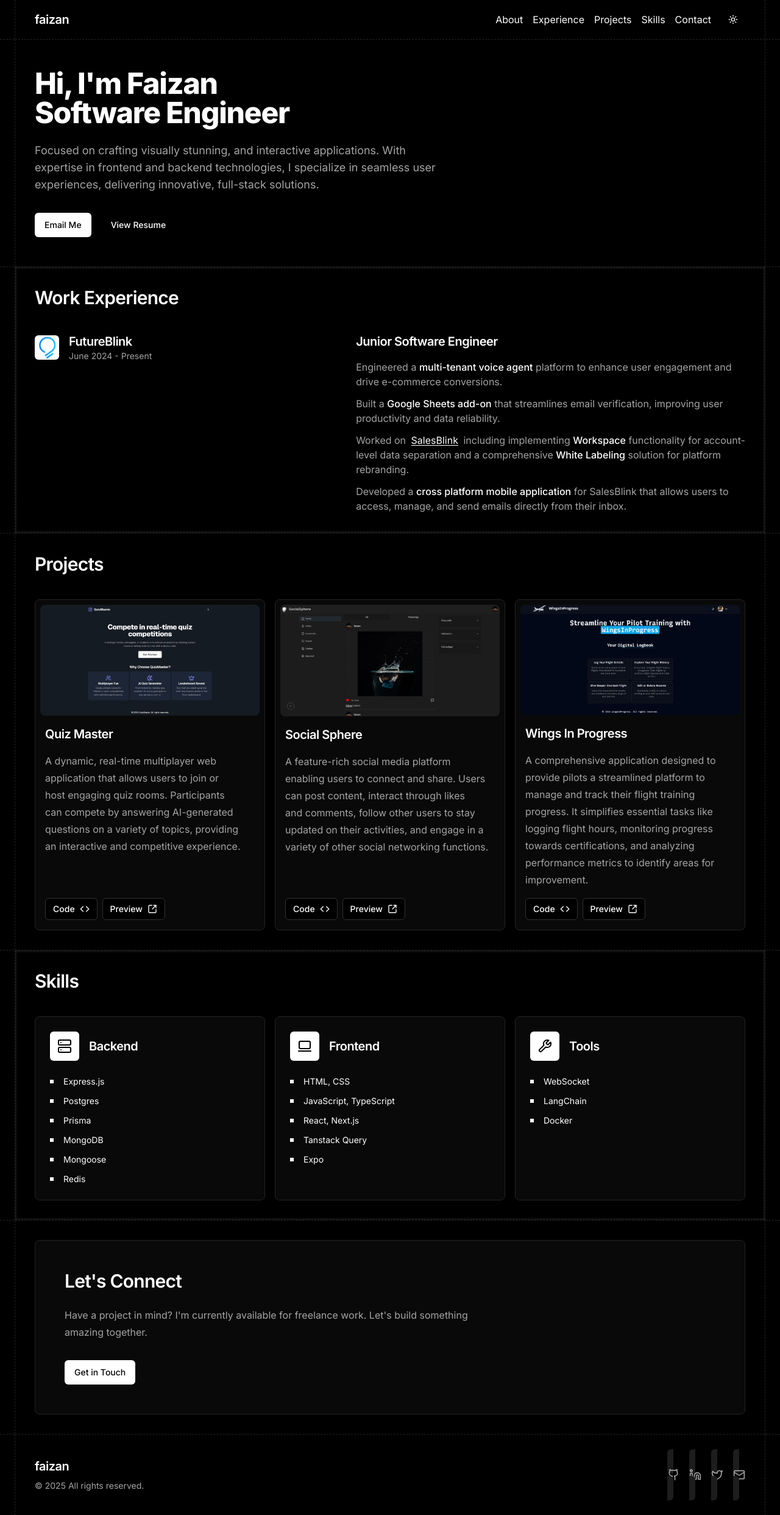
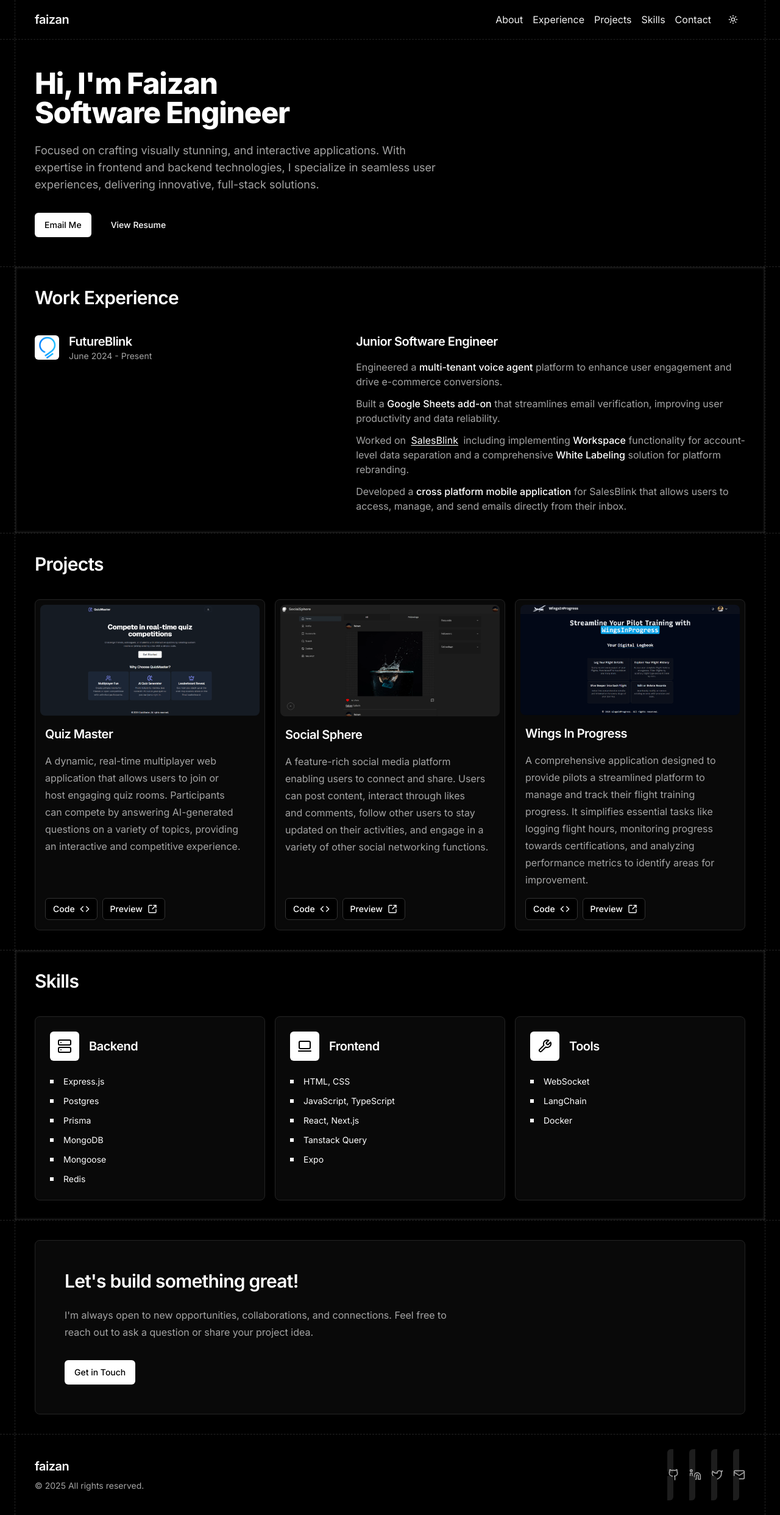
Before and after one commit to IronJosh786/nextjs-portfolio, a Next.js app: page / in a window 1280 px wide. Shown: the whole page at 61% size. Built offline with nearby package versions, Linux system fonts and the light colour scheme.

Commit message:
remove vaul animations and ui enhancements

```diff
--- a/app/page.tsx
+++ b/app/page.tsx
@@ -11,7 +11,6 @@ import { ExperienceSection } from "@/components/ExperienceSection";
 
 export default function Home() {
   return (
-    <div data-vaul-drawer-wrapper="">
     <div className="relative min-h-screen flex flex-col bg-background">
       <Header />
 
@@ -44,6 +43,5 @@ export default function Home() {
 
       <Footer />
     </div>
-    </div>
   );
 }
--- a/components/AboutSection.tsx
+++ b/components/AboutSection.tsx
@@ -6,7 +6,7 @@ import Link from "next/link";
 
 export function AboutSection() {
   const aboutRef = useRef(null);
-  const aboutInView = useInView(aboutRef, { once: true, amount: 0.3 });
+  const aboutInView = useInView(aboutRef, { once: true, amount: 0.1 });
 
   return (
     <motion.section
@@ -17,47 +17,17 @@ export function AboutSection() {
       animate={aboutInView ? "visible" : "hidden"}
       variants={fadeIn}
     >
-      <motion.h1
-        className="mb-6"
-        variants={{
-          hidden: { opacity: 0, y: 20 },
-          visible: {
-            opacity: 1,
-            y: 0,
-            transition: { duration: 0.7, ease: "easeOut" },
-          },
-        }}
-      >
+      <motion.h1 className="mb-6" variants={fadeIn}>
         Hi, I&apos;m <span>Faizan</span>
         <br />
         Software Engineer
       </motion.h1>
-      <motion.p
-        className="mb-8 text-lg"
-        variants={{
-          hidden: { opacity: 0, y: 20 },
-          visible: {
-            opacity: 1,
-            y: 0,
-            transition: { duration: 0.7, delay: 0.2, ease: "easeOut" },
-          },
-        }}
-      >
+      <motion.p className="mb-8 text-lg" variants={fadeIn}>
         Focused on crafting visually stunning, and interactive applications.
         With expertise in frontend and backend technologies, I specialize in
         seamless user experiences, delivering innovative, full-stack solutions.
       </motion.p>
-      <motion.div
-        className="flex gap-2 sm:gap-4"
-        variants={{
-          hidden: { opacity: 0, y: 20 },
-          visible: {
-            opacity: 1,
-            y: 0,
-            transition: { duration: 0.7, delay: 0.2, ease: "easeOut" },
-          },
-        }}
-      >
+      <motion.div className="flex gap-2 sm:gap-4" variants={fadeIn}>
         <Button asChild>
           <Link target="_blank" href={"mailto:faizanejazshaikh@gmail.com"}>
             Email Me
--- a/components/ContactSection.tsx
+++ b/components/ContactSection.tsx
@@ -7,7 +7,7 @@ import Link from "next/link";
 
 export function ContactSection() {
   const contactRef = useRef(null);
-  const contactInView = useInView(contactRef, { once: true, amount: 0.3 });
+  const contactInView = useInView(contactRef, { once: true, amount: 0.1 });
 
   return (
     <motion.section
@@ -19,43 +19,15 @@ export function ContactSection() {
       variants={fadeIn}
     >
       <Card className="p-8 md:p-12">
-        <motion.h2
-          className="mb-4"
-          variants={{
-            hidden: { opacity: 0, y: 20 },
-            visible: {
-              opacity: 1,
-              y: 0,
-              transition: { duration: 0.5, ease: "easeOut" },
-            },
-          }}
-        >
-          Let&apos;s Connect
+        <motion.h2 className="mb-4" variants={fadeIn}>
+          Let&apos;s build something great!
         </motion.h2>
-        <motion.p
-          className="mb-8"
-          variants={{
-            hidden: { opacity: 0, y: 20 },
-            visible: {
-              opacity: 1,
-              y: 0,
-              transition: { duration: 0.5, delay: 0.1, ease: "easeOut" },
-            },
-          }}
-        >
-          Have a project in mind? I&apos;m currently available for freelance
-          work. Let&apos;s build something amazing together.
+        <motion.p className="mb-8" variants={fadeIn}>
+          I&apos;m always open to new opportunities, collaborations, and
+          connections. Feel free to reach out to ask a question or share your
+          project idea.
         </motion.p>
-        <motion.div
-          variants={{
-            hidden: { opacity: 0, y: 20 },
-            visible: {
-              opacity: 1,
-              y: 0,
-              transition: { duration: 0.5, delay: 0.2, ease: "easeOut" },
-            },
-          }}
-        >
+        <motion.div variants={fadeIn}>
           <Button asChild>
             <Link target="_blank" href={"mailto:faizanejazshaikh@gmail.com"}>
               Get in Touch
--- a/components/Footer.tsx
+++ b/components/Footer.tsx
@@ -8,7 +8,7 @@ export function Footer() {
       className="container-padding"
       initial={{ opacity: 0 }}
       animate={{ opacity: 1 }}
-      transition={{ delay: 0.5, duration: 0.5 }}
+      transition={{ delay: 0.5, duration: 0.2 }}
     >
       <div className="px-4 md:px-8 py-8 border-l border-r border-dashed container">
         <div className="flex flex-col items-center sm:flex-row justify-between sm:items-center gap-8">
--- a/components/Header.tsx
+++ b/components/Header.tsx
@@ -7,15 +7,19 @@ import { headerVariants } from "@/lib/utils";
 export function Header() {
   return (
     <motion.header
-      className="sticky top-0 z-10 backdrop-blur-md border-b border-dashed container-padding"
+      className="sticky top-0 z-10 bg-background !opacity-95 border-b border-dashed container-padding"
       initial="hidden"
       animate="visible"
       variants={headerVariants}
     >
       <div className="px-4 md:px-8 flex h-16 items-center justify-between border-l border-r border-dashed container">
-        <Link href="/" className="text-xl font-semibold tracking-tight">
+        <motion.h4
+          initial={{ opacity: 0, x: -10 }}
+          animate={{ opacity: 1, x: 0 }}
+          transition={{ delay: 0.1 }}
+        >
           faizan
-        </Link>
+        </motion.h4>
         <nav>
           <div className="flex gap-4 md:hidden">
             <motion.div
--- a/components/ProjectCard.tsx
+++ b/components/ProjectCard.tsx
@@ -1,9 +1,10 @@
 import Link from "next/link";
 import Image from "next/image";
+import { useRef } from "react";
 import { Card } from "./ui/card";
 import { Button } from "./ui/button";
-import { cn, fadeIn } from "@/lib/utils";
-import { motion } from "framer-motion";
+import { fadeIn } from "@/lib/utils";
+import { motion, useInView } from "framer-motion";
 import { Code, SquareArrowOutUpRight } from "lucide-react";
 
 export function ProjectCard({
@@ -21,8 +22,16 @@ export function ProjectCard({
   repo: string;
   preview: string;
 }) {
+  const projectCardRef = useRef(null);
+  const isInView = useInView(projectCardRef, { once: true, amount: 0.1 });
   return (
-    <motion.div variants={fadeIn} className={cn("group", className)}>
+    <motion.div
+      ref={projectCardRef}
+      initial="hidden"
+      animate={isInView ? "visible" : "hidden"}
+      variants={fadeIn}
+      className={className}
+    >
       <Card className={"flex h-full flex-col p-2"}>
         <div className="flex h-full flex-col rounded-lg">
           <Image
@@ -32,7 +41,7 @@ export function ProjectCard({
             height="300"
             decoding="async"
             data-nimg="1"
-            className="w-full rounded-lg object-cover transition-all duration-300"
+            className="w-full rounded-lg object-cover"
             src={image}
           />
           <div className="my-4 w-full flex flex-col flex-grow gap-4 text-balance px-2">
--- a/components/SkillCard.tsx
+++ b/components/SkillCard.tsx
@@ -1,5 +1,7 @@
+import { useRef } from "react";
 import { Card } from "./ui/card";
-import { motion } from "framer-motion";
+import { motion, useInView } from "framer-motion";
+import { fadeIn } from "@/lib/utils";
 
 export function SkillCard({
   icon: Icon,
@@ -12,18 +14,25 @@ export function SkillCard({
   skills: string[];
   delay: number;
 }) {
-  const fadeIn = {
-    hidden: { opacity: 0, y: 20 },
-    visible: {
-      opacity: 1,
-      y: 0,
-      transition: { duration: 0.6, ease: "easeOut" },
-    },
-  };
-
+  // const fadeIn = {
+  //   hidden: { opacity: 0, y: 20 },
+  //   visible: {
+  //     opacity: 1,
+  //     y: 0,
+  //     transition: { duration: 0.6, ease: "easeOut" },
+  //   },
+  // };
+  const skillCardRef = useRef(null);
+  const isInView = useInView(skillCardRef, { once: true, amount: 0.1 });
   return (
-    <motion.div variants={fadeIn} className="col-span-1 h-full w-full">
-      <Card className="h-full p-6 transition-all duration-300 group">
+    <motion.div
+      ref={skillCardRef}
+      initial="hidden"
+      animate={isInView ? "visible" : "hidden"}
+      variants={fadeIn}
+      className="col-span-1 h-full w-full"
+    >
+      <Card className="h-full p-6">
         <div className="flex items-center gap-4 mb-6">
           <div className="p-3 rounded-md bg-primary text-primary-foreground">
             <Icon className="h-6 w-6" />
--- a/components/mobile-drawer.tsx
+++ b/components/mobile-drawer.tsx
@@ -12,17 +12,9 @@ import Link from "next/link";
 import { Menu } from "lucide-react";
 import { Button } from "./ui/button";
 import { motion } from "framer-motion";
+import { linkVariants } from "@/lib/utils";
 
 function MobileDrawer() {
-  const linkVariants = {
-    hidden: { opacity: 0, y: 20 },
-    visible: (i: number) => ({
-      opacity: 1,
-      y: 0,
-      transition: { delay: 0.1 * (i + 1) },
-    }),
-  };
-
   const links = [
     { label: "About", href: "#about" },
     { label: "Experience", href: "#experience" },
--- a/lib/utils.ts
+++ b/lib/utils.ts
@@ -10,19 +10,18 @@ export const fadeIn = {
   visible: {
     opacity: 1,
     y: 0,
-    transition: { duration: 0.6, ease: "easeOut" },
+    transition: { duration: 0.5, ease: "easeOut" },
   },
   exit: {
     opacity: 0,
     y: -10,
-    transition: { duration: 0.2, ease: "easeIn" },
+    transition: { duration: 0.5, ease: "easeIn" },
   },
 };
 
 export const headerVariants = {
-  hidden: { y: -10, opacity: 0 },
+  hidden: { opacity: 0 },
   visible: {
-    y: 0,
     opacity: 1,
     transition: {
       type: "spring",
@@ -42,3 +41,12 @@ export const staggerContainer = {
     },
   },
 };
+
+export const linkVariants = {
+  hidden: { opacity: 0, y: 20 },
+  visible: (i: number) => ({
+    opacity: 1,
+    y: 0,
+    transition: { delay: 0.1 * (i + 1) },
+  }),
+};
```
Lines whose indentation alone changed are shown as unchanged.
